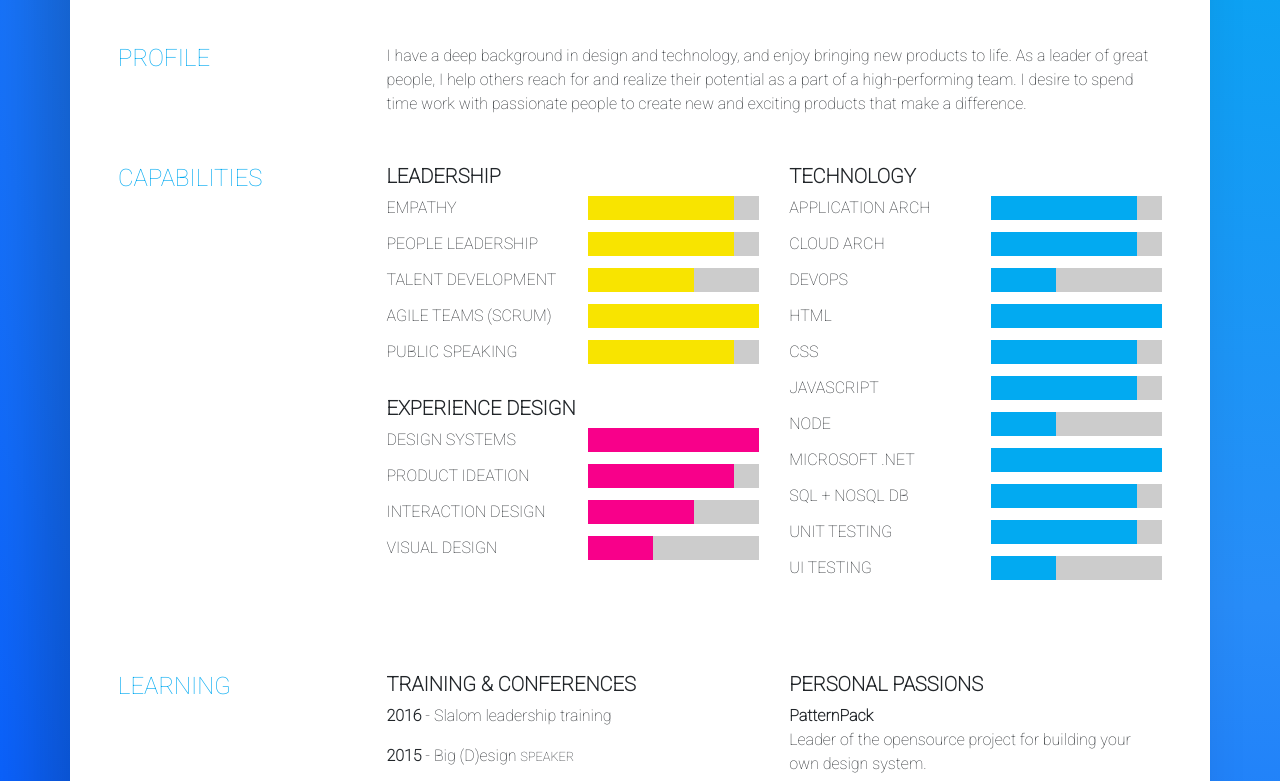
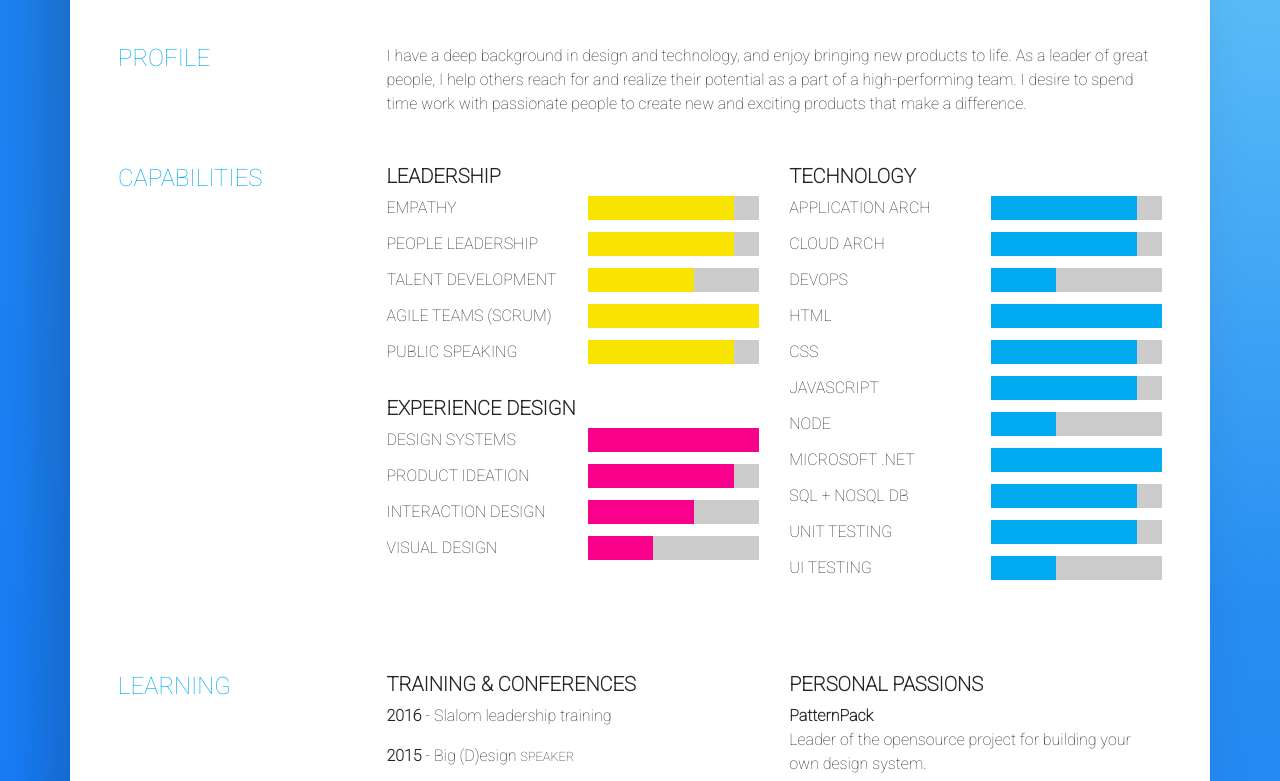
Before and after one commit to johngully/johngully.com, a plain HTML site: page index.html in a window 1280 px wide. Shown: the part 252-1033 px from the top of the page. Drawn offline with nearby package versions, Linux system fonts and the light colour scheme.

Commit message:
Modified the gradient colors

```diff
--- a/assets/css/index.css
+++ b/assets/css/index.css
@@ -1,5 +1,5 @@
 body {
-  background-image: radial-gradient(circle at top right, #02AAF1 0, #288CF8 40%, #0052FF 90%);
+  background-image: radial-gradient(circle at top right, #6DCFFB 0, #278DF1 40%, #127AFF 90%);
   background-repeat: no-repeat;
   font-family: 'Roboto', sans-serif;
   padding-top: 5rem;
```
